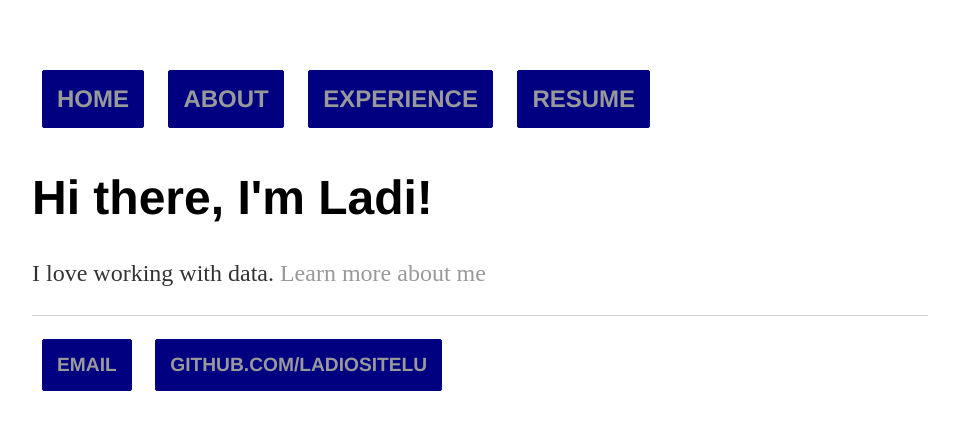
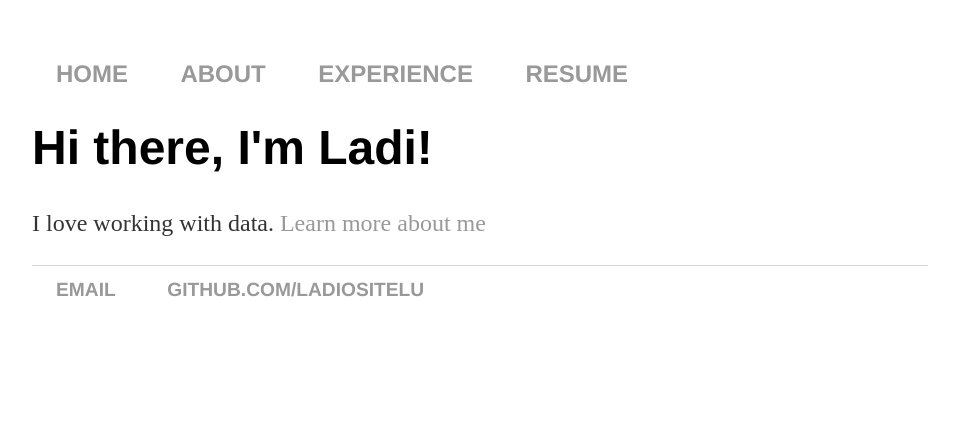
Before and after one commit to ladiositelu/ladiositelu.github.io, a Jekyll site: the page built from index.html, in a window 1280 px wide. Shown: the top 430 px of the page, without its empty margins (160-1119 px from the left). Built offline with Jekyll 4.4.1, drawn with Linux system fonts in a browser that asks for light colours.

Commit message:
Update main.css

```diff
--- a/css/main.css
+++ b/css/main.css
@@ -13,11 +13,7 @@ nav ul, footer ul {
 nav ul li, footer ul li {
     display: inline;
     margin-right: 20px;
-    background: navy;
-    border: 1px solid navy;
-    border-radius: 2px;
     color: #FFF;
-    display: inline-block;
     margin: 10px 10px;
     padding: 14px;
     text-transform: uppercase;
@@ -38,8 +34,6 @@ a {
 a:hover {
     text-decoration: underline;
     background: #FFF;
-    border: 1px solid navy;
-    color: navy;
     animation: ease;
 }
 
```
